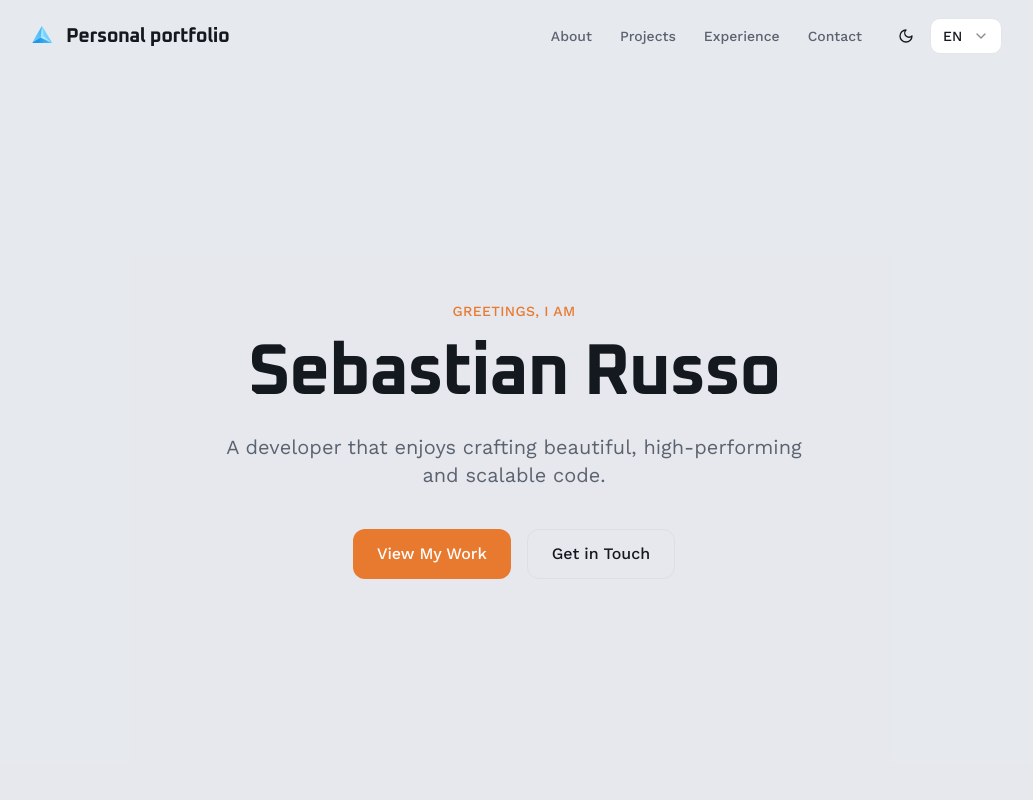
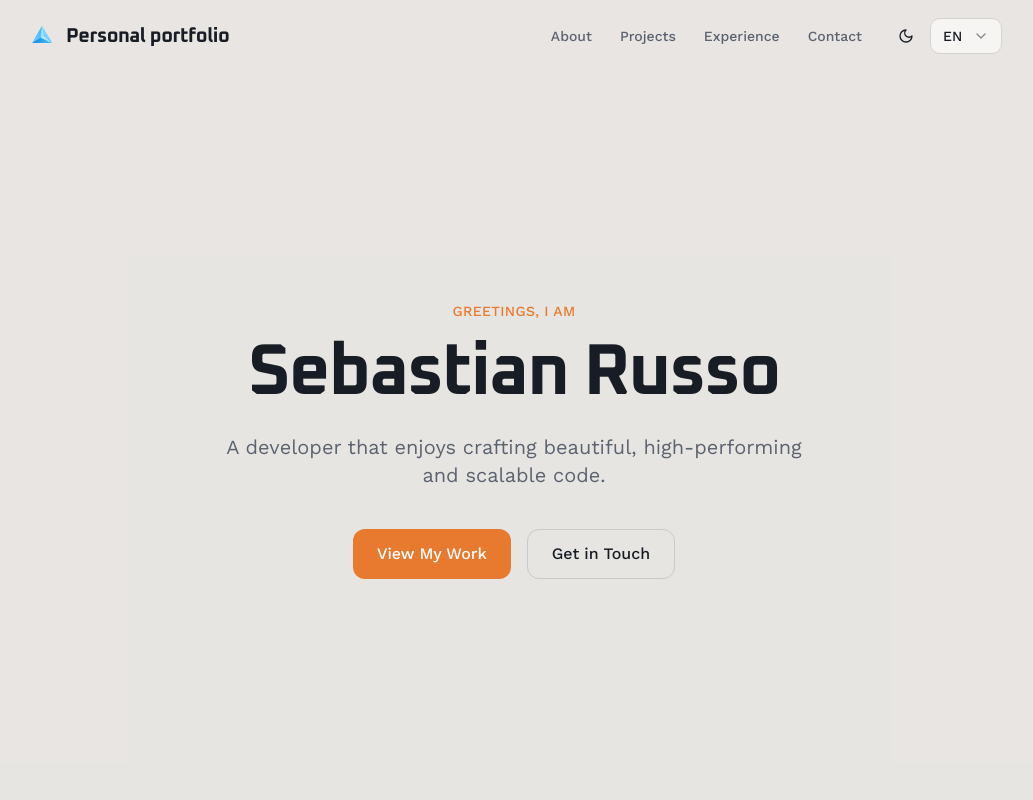
Before and after one commit to Rouxxel/per_web_venzer, a React (Vite) app in the folder frontend/: page / in a window 1280 px wide. Shown: the top 800 px of the page, without its empty margins (126-1159 px from the left). Built offline with nearby package versions, Linux system fonts and the light colour scheme.

Commit message:
light mode revamp

```diff
--- a/frontend/src/index.css
+++ b/frontend/src/index.css
@@ -14,44 +14,53 @@
 
 @layer base {
   :root {
-    --background: 0 0% 100%;
-    --foreground: 220 20% 10%;
+    /* Base */
+    --background: 40 20% 96%;
+    --foreground: 220 20% 12%;
 
-    --card: 0 0% 98%;
-    --card-foreground: 220 20% 10%;
+    /* Elevated surfaces */
+    --card: 0 0% 100%;
+    --card-foreground: 220 20% 12%;
 
     --popover: 0 0% 100%;
-    --popover-foreground: 220 20% 10%;
+    --popover-foreground: 220 20% 12%;
 
+    /* Brand */
     --primary: 24 80% 55%;
     --primary-foreground: 0 0% 100%;
 
-    --secondary: 220 15% 92%;
-    --secondary-foreground: 220 20% 10%;
+    /* Secondary UI */
+    --secondary: 35 12% 89%;
+    --secondary-foreground: 220 20% 15%;
 
-    --muted: 220 15% 88%;
+    /* Muted surfaces/text */
+    --muted: 35 10% 87%;
     --muted-foreground: 220 10% 40%;
 
-    --accent: 24 60% 92%;
-    --accent-foreground: 24 80% 35%;
+    /* Orange-tinted highlights */
+    --accent: 28 80% 93%;
+    --accent-foreground: 24 75% 32%;
 
-    --destructive: 0 84.2% 60.2%;
-    --destructive-foreground: 210 40% 98%;
+    /* States */
+    --destructive: 0 72% 51%;
+    --destructive-foreground: 0 0% 100%;
 
-    --border: 220 15% 88%;
-    --input: 220 15% 90%;
+    /* Structure */
+    --border: 35 10% 78%;
+    --input: 35 10% 82%;
     --ring: 24 80% 55%;
 
     --radius: 0.75rem;
 
-    --sidebar-background: 0 0% 98%;
-    --sidebar-foreground: 240 5.3% 26.1%;
-    --sidebar-primary: 240 5.9% 10%;
-    --sidebar-primary-foreground: 0 0% 98%;
-    --sidebar-accent: 240 4.8% 95.9%;
-    --sidebar-accent-foreground: 240 5.9% 10%;
-    --sidebar-border: 220 13% 91%;
-    --sidebar-ring: 217.2 91.2% 59.8%;
+    /* Sidebar - consistent with brand */
+    --sidebar-background: 35 12% 92%;
+    --sidebar-foreground: 220 15% 20%;
+    --sidebar-primary: 24 80% 55%;
+    --sidebar-primary-foreground: 0 0% 100%;
+    --sidebar-accent: 35 15% 86%;
+    --sidebar-accent-foreground: 220 20% 15%;
+    --sidebar-border: 35 10% 78%;
+    --sidebar-ring: 24 80% 55%;
   }
 
   .dark {
```
